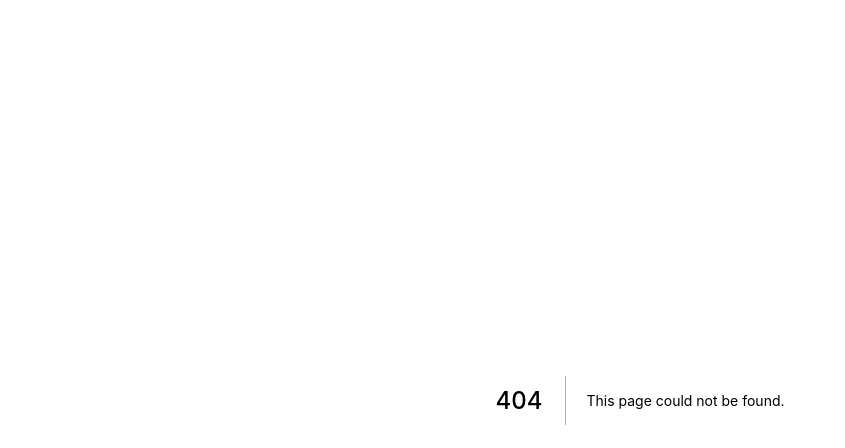
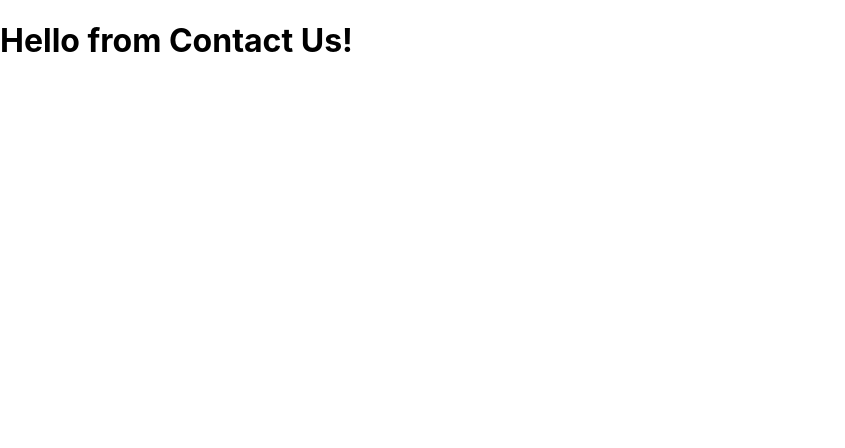
Before and after one commit to kdiaz489/btt3, a Next.js app: page /contactus in a window 1280 px wide. Before the commit this address had no page. Shown: the top 448 px of the page, without its empty margins (0-845 px from the left). Built offline with nearby package versions, Linux system fonts and the light colour scheme.

Commit message:
added contact page

```diff
--- /dev/null
+++ b/pages/contactus.js
@@ -0,0 +1,3 @@
+export default function ContactUs() {
+  return <h1 className='style1'>Hello from Contact Us!</h1>;
+}
```
